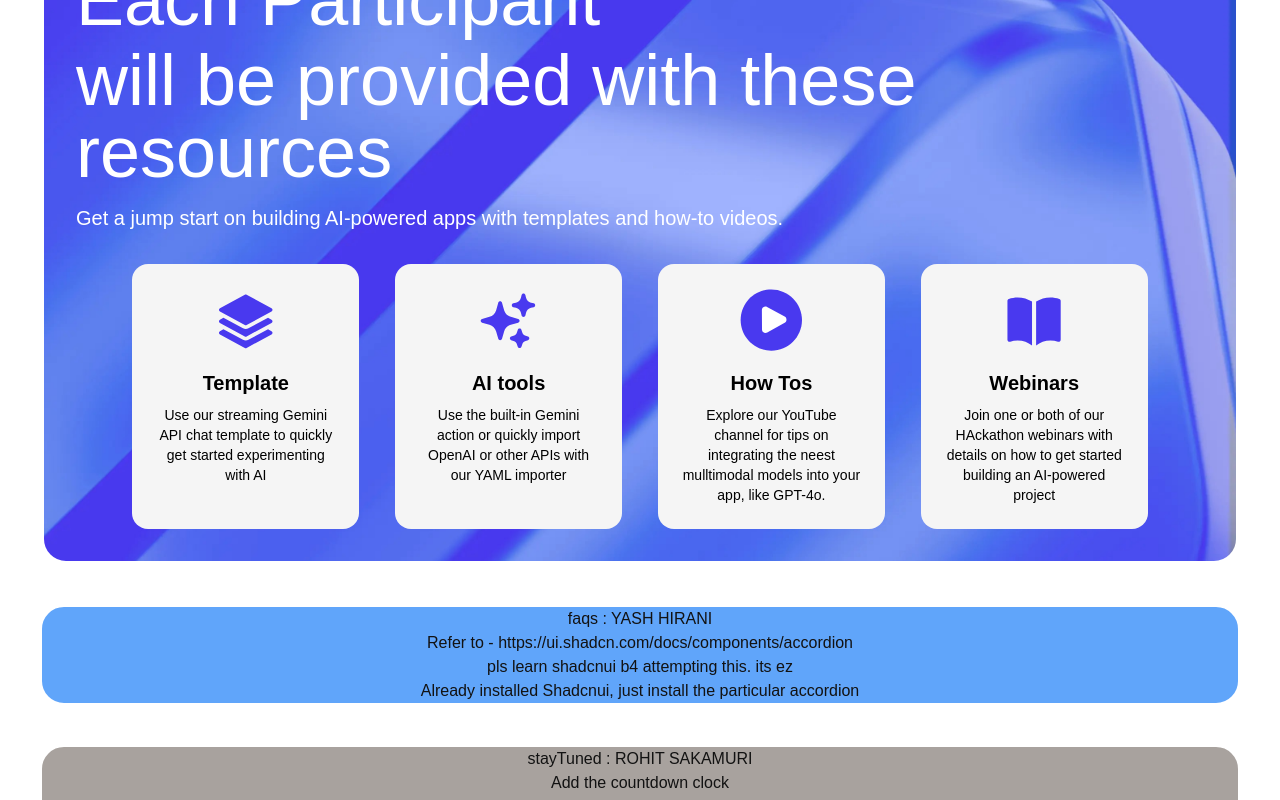
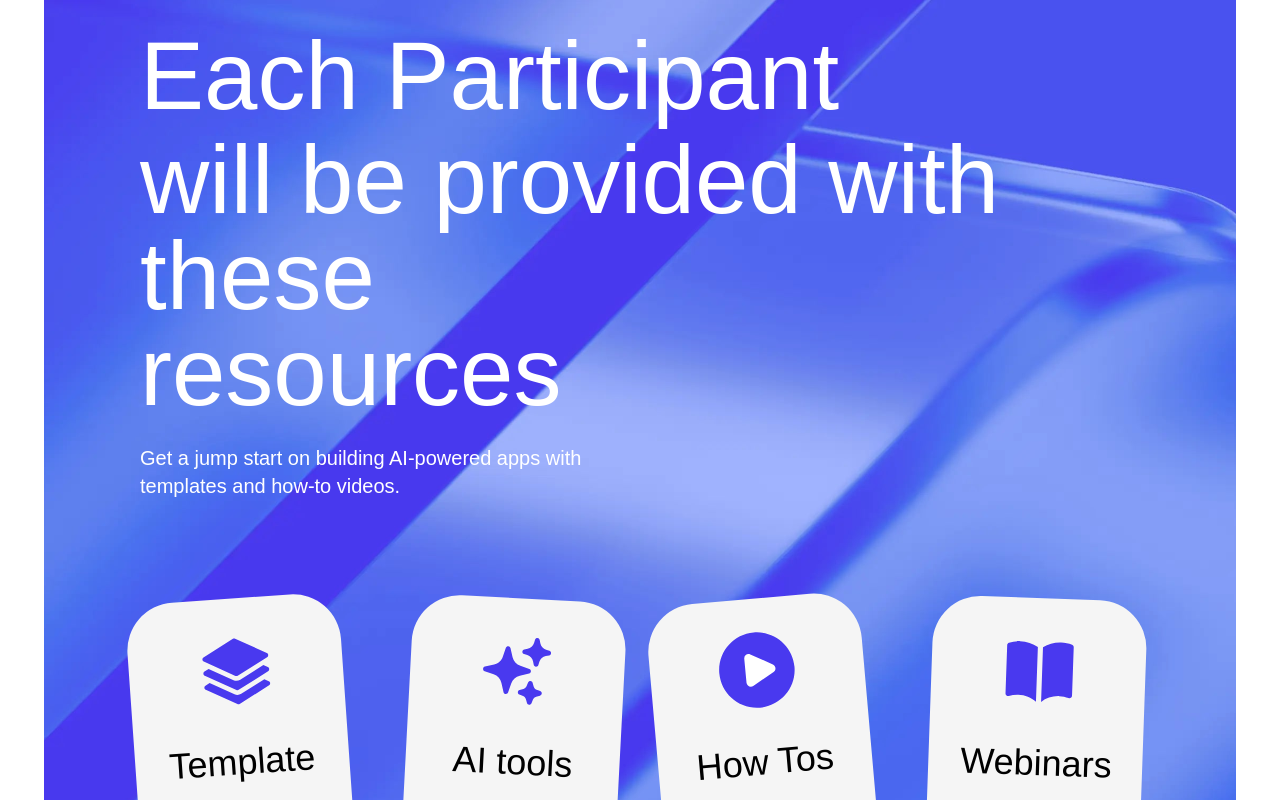
Before and after one commit to TFM-HITESH/genhack-24, a Next.js app: page / in a window 1280 px wide. Shown: the part 1040-1840 px from the top of the page. Built offline with nearby package versions, Linux system fonts and the light colour scheme.

Commit message:
improvement: Participant Resources Component Perfected

```diff
--- a/src/components/participantResources/ResourceCard.tsx
+++ b/src/components/participantResources/ResourceCard.tsx
@@ -1,26 +1,37 @@
-"use client";
+'use client';
 import Image from 'next/image';
 
 interface ResourceCardProps {
     svg: string;
     title: string;
     content: string;
+    rotateamt: string;
+    translateamt?: string;
 }
 
-const ResourceCard: React.FC<ResourceCardProps> = ({ svg, title, content }) => {
-
+const ResourceCard: React.FC<ResourceCardProps> = ({
+    svg,
+    title,
+    content,
+    rotateamt,
+    translateamt,
+}) => {
     return (
-        <div className="w-full bg-[#F5F5F5] p-6 rounded-2xl flex flex-col flex-wrap items-center hover:rotate-3 " >
-
-            <Image src={svg} alt="template" className="mb-4" />
-            <h2 className="text-black text-center text-xl font-bold mb-2">
+        <div
+            className={`w-full bg-[#F5F5F5] p-4 md:p-8 rounded-2xl md:rounded-[3rem] flex flex-col flex-wrap items-center hover:rotate-3 transition-all duration-300 ease-in-out`}
+            style={{
+                rotate: `${rotateamt}deg`,
+            }}
+        >
+            <Image src={svg} width={80} alt="template" className="mb-8" />
+            <h2 className="text-black text-center text-4xl mb-12 font-extralight">
                 {title}
             </h2>
-            <h4 className="text-black text-center text-sm overflow-hidden">
+            <h4 className="text-black text-center text-lg overflow-hidden">
                 {content}
             </h4>
         </div>
     );
-}
+};
 
 export default ResourceCard;
--- a/src/components/participantResources/participantResources.tsx
+++ b/src/components/participantResources/participantResources.tsx
@@ -1,16 +1,14 @@
-"use client";
+'use client';
 import React from 'react';
 // import Link from 'next/link';
-import resource from './assets/resource.jpg'
+import resource from './assets/resource.jpg';
 import ResourceCard from './ResourceCard';
-import cardComp1 from "./assets/cardComp1.svg";
-import cardComp2 from "./assets/cardComp2.svg";
-import cardComp3 from "./assets/cardComp3.svg";
-import cardComp4 from "./assets/cardComp4.svg";
-
+import cardComp1 from './assets/cardComp1.svg';
+import cardComp2 from './assets/cardComp2.svg';
+import cardComp3 from './assets/cardComp3.svg';
+import cardComp4 from './assets/cardComp4.svg';
 
 export default function ParticipantResources() {
-
     return (
         <div className="w-full rounded-3xl flex flex-col items-center justify-center border-white border-2">
             {/* participantResources : ANISHA
@@ -20,39 +18,53 @@ export default function ParticipantResources() {
                 following these classficiations of resources. theyre good
             </p>
             <p>make changes as per will</p> */}
-            <div className=" w-full rounded-3xl flex flex-col items-center justify-center border-white border-2 relative bg-cover bg-center " style={{ backgroundImage: `url(${resource.src})` }}>
-
+            <div
+                className=" w-full rounded-3xl flex flex-col items-center justify-center border-white border-2 relative bg-cover bg-center md:p-16 "
+                style={{ backgroundImage: `url(${resource.src})` }}
+            >
                 <div className="relative z-10 text-white p-8">
                     <div></div>
-                    <h2 className=" text-5xl  lg:text-7xl lg:mb-2 text-left">
+                    <h2 className=" text-5xl md:text-8xl lg:mb-2 text-left md:hover:-translate-y-4 md:hover:scale-105 transition-all duration-200 ease-in-out">
                         Each Participant
                     </h2>
-                    <h2 className="text-5xl text-bold  lg:text-7xl  text-left  mb-4">
-                        will be provided with these resources
+                    <h2 className="text-5xl text-bold  md:text-8xl  text-left md:hover:-translate-y-4 md:hover:scale-105  transition-all duration-200 ease-in-out">
+                        will be provided with these
                     </h2>
-                    <h3 className="text-l lg:text-xl text-left mt-4 mb-8 ">
-                        Get a jump start on building AI-powered apps with templates and how-to videos.
+                    <h2 className="text-5xl text-bold  md:text-8xl  text-left  mb-4 md:hover:-translate-y-4 md:hover:scale-105 transition-all duration-200 ease-in-out">
+                        resources
+                    </h2>
+
+                    <h3 className="text-l lg:text-xl text-left mt-6 mb-12 border-b-2 border-transparent hover:border-b-2 hover:border-white transition-all duration-200 ease-in-out md:w-1/2 ">
+                        Get a jump start on building AI-powered apps with
+                        templates and how-to videos.
                     </h3>
 
-                    <div className="grid grid-cols-1 lg:grid-cols-4 gap-4 lg:gap-9 mx-auto w-[90%]">
+                    <div className="grid grid-cols-1 md:grid-cols-4 gap-12 lg:gap-12 mx-auto w-[100%] md:mt-24">
                         <ResourceCard
                             svg={cardComp1}
-                            title='Template'
-                            content='Use our streaming Gemini API chat template to quickly get started experimenting with AI' />
+                            title="Template"
+                            content="Use our streaming Gemini API chat template to quickly get started experimenting with AI"
+                            rotateamt="-4"
+                            translateamt="1"
+                        />
                         <ResourceCard
-
                             svg={cardComp2}
-                            title='AI tools'
-                            content='Use the built-in Gemini action or quickly import OpenAI or other APIs with our YAML importer' />
+                            title="AI tools"
+                            content="Use the built-in Gemini action or quickly import OpenAI or other APIs with our YAML importer"
+                            rotateamt="3"
+                        />
                         <ResourceCard
-
                             svg={cardComp3}
-                            title='How Tos'
-                            content='Explore our YouTube channel for tips on integrating the neest mulltimodal models into your app, like GPT-4o.' />
+                            title="How Tos"
+                            content="Explore our YouTube channel for tips on integrating the neest mulltimodal models into your app, like GPT-4o."
+                            rotateamt="-5"
+                        />
                         <ResourceCard
                             svg={cardComp4}
-                            title='Webinars'
-                            content='Join one or both of our HAckathon webinars with details on how to get started building an AI-powered project' />
+                            title="Webinars"
+                            content="Join one or both of our HAckathon webinars with details on how to get started building an AI-powered project"
+                            rotateamt="2"
+                        />
                     </div>
                 </div>
             </div>
```
